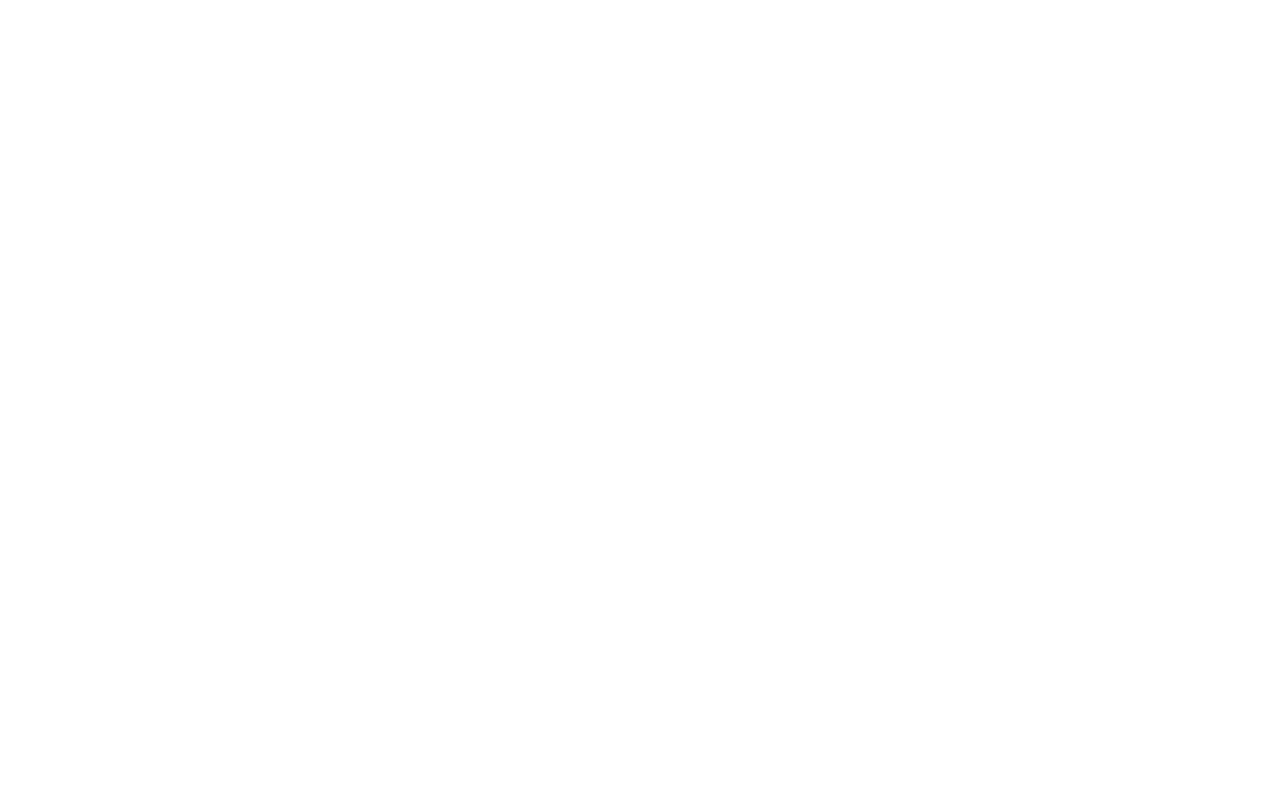
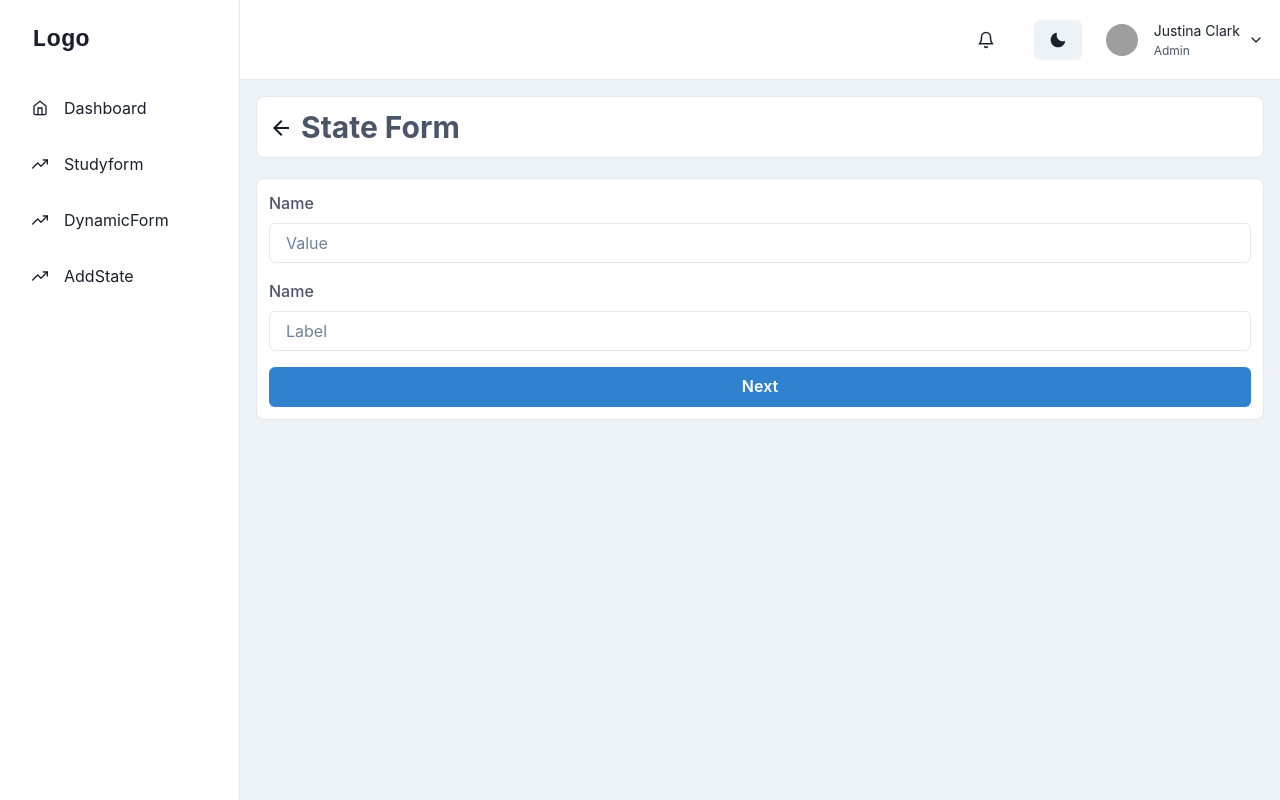
Before and after one commit to CP-ThinkDigital/study-react, a React (Create React App) app: page /addstate in a window 1280 px wide. Before the commit this address had no page. Built offline with nearby package versions, Linux system fonts and the light colour scheme; grey boxes are pictures that could not be loaded.

Commit message:
redux added to project

```diff
--- a/package.json
+++ b/package.json
@@ -7,6 +7,7 @@
     "@chakra-ui/react": "^2.5.2",
     "@emotion/react": "^11.10.6",
     "@emotion/styled": "^11.10.6",
+    "@reduxjs/toolkit": "^1.9.5",
     "@testing-library/jest-dom": "^5.16.5",
     "@testing-library/react": "^13.4.0",
     "@testing-library/user-event": "^13.5.0",
@@ -16,6 +17,7 @@
     "react-dom": "^18.2.0",
     "react-hook-form": "^7.43.9",
     "react-icons": "^4.8.0",
+    "react-redux": "^8.0.5",
     "react-router-dom": "^6.9.0",
     "react-scripts": "5.0.1",
     "web-vitals": "^2.1.4"
--- a/src/App.js
+++ b/src/App.js
@@ -5,6 +5,7 @@
 import StudyForm from "./pages/studyform";
 import Layout from "./pages/layout";
 import DynamicForm from "./pages/dynamicform";
+import AddState from "./pages/addstate";
 
 function App() {
   return (
@@ -14,6 +15,7 @@
           <Route path="dashboard" element={<Dashboard />} />
           <Route path="studyform" element={<StudyForm />} />
           <Route path="dynamicform" element={<DynamicForm />} />
+          <Route path="addstate" element={<AddState />} />
         </Route>
       </Routes>
     </ChakraProvider>
--- /dev/null
+++ b/src/app/store.js
@@ -0,0 +1,8 @@
+import { configureStore } from "@reduxjs/toolkit";
+import studyReducer from "../features/study/studySlice";
+
+export const store = configureStore({
+  reducer: {
+    study: studyReducer,
+  },
+});
--- a/src/components/sidebar.jsx
+++ b/src/components/sidebar.jsx
@@ -38,6 +38,7 @@
   { name: "Dashboard", icon: FiHome, to: "/dashboard" },
   { name: "Studyform", icon: FiTrendingUp, to: "/studyform" },
   { name: "DynamicForm", icon: FiTrendingUp, to: "/dynamicform" },
+  { name: "AddState", icon: FiTrendingUp, to: "/addstate" },
 ];
 
 export default function Sidebar({ children }) {
--- /dev/null
+++ b/src/features/study/studySlice.js
@@ -0,0 +1,36 @@
+import { createSlice } from "@reduxjs/toolkit";
+
+const initialState = {
+  states: [
+    {
+      value: "AL",
+      label: "Alabama",
+    },
+    {
+      value: "AK",
+      label: "Alaska",
+    },
+    {
+      value: "AZ",
+      label: "Arizona",
+    },
+  ],
+};
+
+export const studySlice = createSlice({
+  name: "study",
+  initialState,
+
+  reducers: {
+    addState: (state, action) => {
+      state.states.push(action.payload);
+    },
+
+    clearState: (state, { payload }) => {
+      state.states = payload;
+    },
+  },
+});
+
+export const { addState, clearState } = studySlice.actions;
+export default studySlice.reducer;
--- a/src/index.js
+++ b/src/index.js
@@ -5,11 +5,17 @@
 import reportWebVitals from "./reportWebVitals";
 import { BrowserRouter } from "react-router-dom";
 
+import { store } from "./app/store";
+
+import { Provider } from "react-redux";
+
 const root = ReactDOM.createRoot(document.getElementById("root"));
 root.render(
   <React.StrictMode>
     <BrowserRouter>
-      <App />
+      <Provider store={store}>
+        <App />
+      </Provider>
     </BrowserRouter>
   </React.StrictMode>
 );
--- /dev/null
+++ b/src/pages/addstate.jsx
@@ -0,0 +1,87 @@
+import React from "react";
+import { useForm } from "react-hook-form";
+import {
+  Input,
+  Stack,
+  FormControl,
+  FormLabel,
+  Button,
+  FormErrorMessage,
+  Link,
+  Flex,
+  Heading,
+} from "@chakra-ui/react";
+import { ArrowBackIcon } from "@chakra-ui/icons";
+import CustomBox from "../components/customBox";
+
+import { useDispatch } from "react-redux";
+import { addState } from "../features/study/studySlice";
+
+const AddState = () => {
+  const dispatch = useDispatch();
+
+  const {
+    register,
+    handleSubmit,
+    formState: { errors },
+  } = useForm();
+
+  const onSubmit = (data) => {
+    dispatch(addState(data));
+  };
+
+  return (
+    <>
+      <CustomBox>
+        <Flex alignItems="center" gap={2}>
+          <Link to="/chit">
+            <ArrowBackIcon w={6} h={6} />
+          </Link>
+          <Heading as="h3" size="lg" color="gray.600">
+            State Form
+          </Heading>
+        </Flex>
+      </CustomBox>
+
+      <form onSubmit={handleSubmit(onSubmit)}>
+        <CustomBox>
+          <Stack spacing={4}>
+            <FormControl isInvalid={errors.value}>
+              <FormLabel color="gray.600"> Name </FormLabel>
+              <Input
+                type="text"
+                placeholder="Value"
+                {...register("value", {
+                  required: "Enter Value",
+                })}
+              />
+              <FormErrorMessage>
+                {errors.value && errors.value.message}
+              </FormErrorMessage>
+            </FormControl>
+
+            <FormControl isInvalid={errors.label}>
+              <FormLabel color="gray.600"> Name </FormLabel>
+              <Input
+                type="text"
+                placeholder="Label"
+                {...register("label", {
+                  required: "Enter Label",
+                })}
+              />
+              <FormErrorMessage>
+                {errors.label && errors.label.message}
+              </FormErrorMessage>
+            </FormControl>
+
+            <Button type="submit" colorScheme="blue">
+              Next
+            </Button>
+          </Stack>
+        </CustomBox>
+      </form>
+    </>
+  );
+};
+
+export default AddState;
--- a/src/pages/studyform.jsx
+++ b/src/pages/studyform.jsx
@@ -21,22 +21,14 @@
 
 import { Select } from "chakra-react-select";
 
-const states = [
-  {
-    value: "AL",
-    label: "Alabama",
-  },
-  {
-    value: "AK",
-    label: "Alaska",
-  },
-  {
-    value: "AZ",
-    label: "Arizona",
-  },
-];
+import { useSelector, useDispatch } from "react-redux";
+
+import { clearState } from "../features/study/studySlice";
 
 const StudyForm = () => {
+  const { states } = useSelector((state) => state.study);
+
+  const dispatch = useDispatch();
   const {
     register,
     handleSubmit,
@@ -66,6 +58,10 @@
               Add Districts
             </Button>
           </Link>
+
+          <Button colorScheme="blue" onClick={() => dispatch(clearState())}>
+            Clear State
+          </Button>
         </Flex>
       </CustomBox>
 
```
Also changed, not shown: 1 other file (tests, documents, lock files or other folders).
